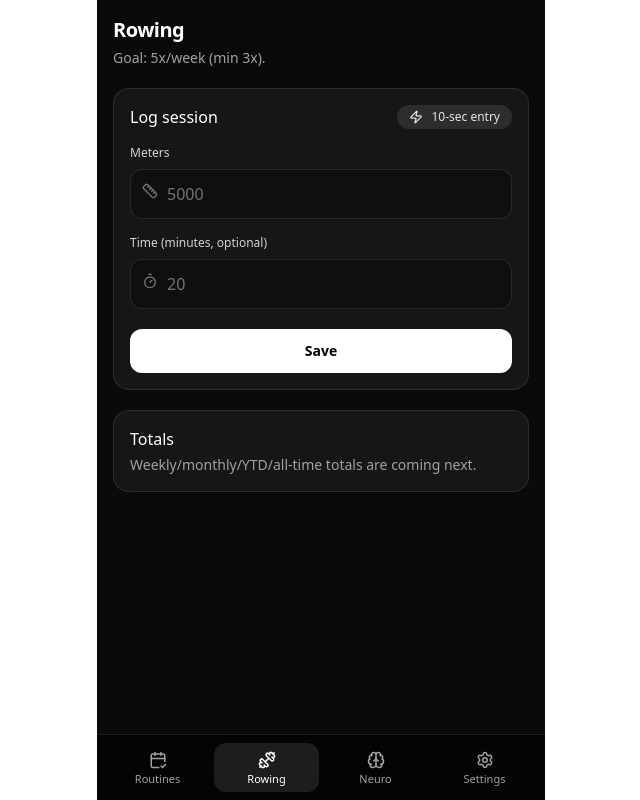
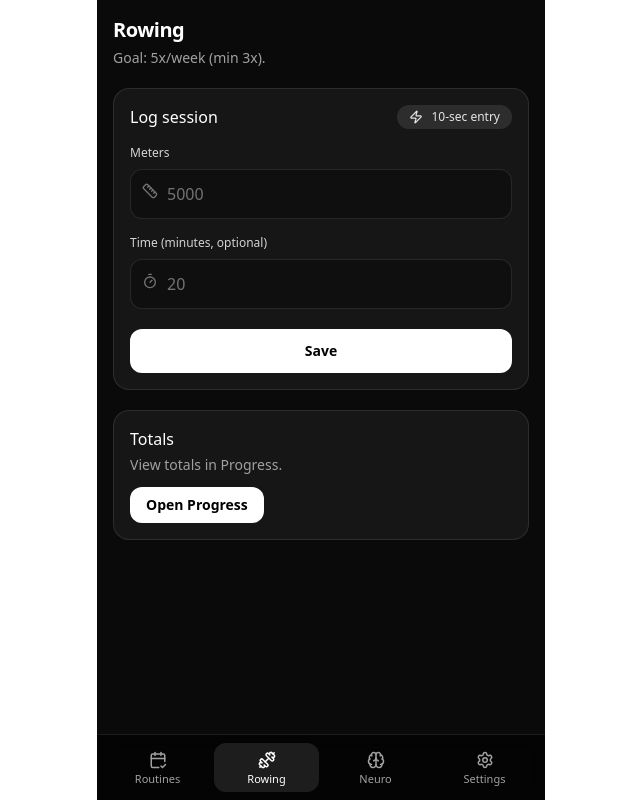
Before and after one commit to DMALUVM/Trackers, a Next.js app: page /app/rowing in a window 1280 px wide. Shown: the whole page, without its empty margins (319-959 px from the left). Built offline with nearby package versions, Linux system fonts and the light colour scheme; no server answers.

Commit message:
Rowing tab: remove redundant totals; link to Progress

```diff
--- a/src/app/app/rowing/page.tsx
+++ b/src/app/app/rowing/page.tsx
@@ -103,8 +103,14 @@ export default function RowingPage() {
       <section className="rounded-2xl border border-white/10 bg-white/5 p-4">
         <h2 className="text-base font-medium">Totals</h2>
         <p className="mt-1 text-sm text-neutral-400">
-          Weekly/monthly/YTD/all-time totals are coming next.
+          View totals in Progress.
         </p>
+        <a
+          className="mt-3 inline-block rounded-xl bg-white px-4 py-2 text-sm font-semibold text-black"
+          href="/app/routines/progress"
+        >
+          Open Progress
+        </a>
       </section>
     </div>
   );
```
